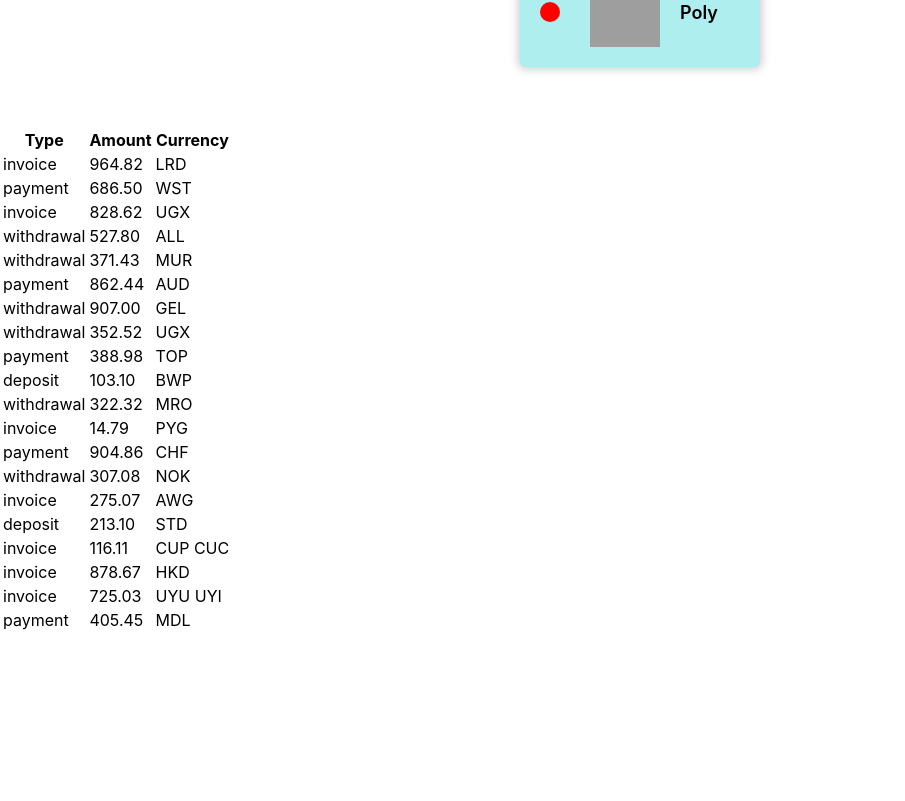
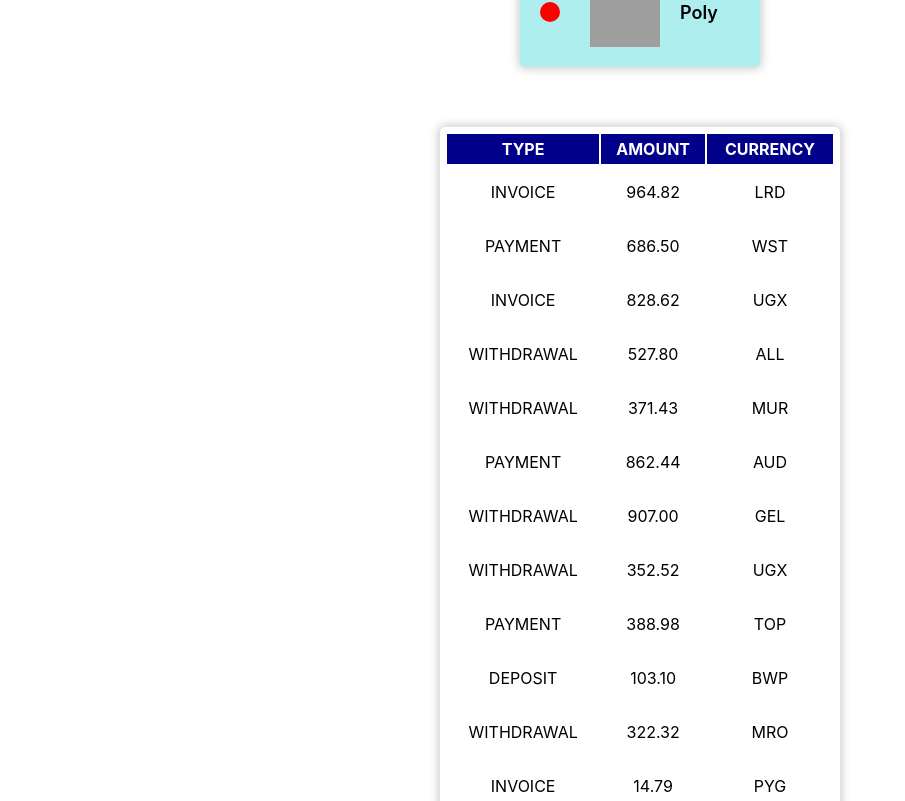
Before and after one commit to piotrekzd/goit-react-hw-01-components, a React (Create React App) app: page / in a window 1280 px wide. Shown: the part 1859-2660 px from the top of the page, without its empty margins (0-905 px from the left). Before the commit the page ends 2492 px from the top, so only its background shows below. Built offline with nearby package versions, Linux system fonts and the light colour scheme; grey boxes are pictures that could not be loaded.

Commit message:
styles transactionsHistory

```diff
--- a/src/components/transactions/transactions.jsx
+++ b/src/components/transactions/transactions.jsx
@@ -1,10 +1,11 @@
 import PropTypes from 'prop-types';
+import History from './transactions.module.css';
 
 export const Transactions = ({ items }) => {
     return (
-        <table>
-            <thead>
-                <tr>
+        <table className={History.table}>
+            <thead className={History.tableHead}>
+                <tr className={History.tableRow}>
                     <th>Type</th>
                     <th>Amount</th>
                     <th>Currency</th>
@@ -13,9 +14,9 @@ export const Transactions = ({ items }) => {
             <tbody>
                 {items.map(({ id, type, amount, currency }) => (
                     <tr key={id}>
-                        <td>{type}</td>
-                        <td>{amount}</td>
-                        <td>{currency}</td>
+                        <td className={History.tableItem}>{type}</td>
+                        <td className={History.tableItem}>{amount}</td>
+                        <td className={History.tableItem}>{currency}</td>
                     </tr>
                 ))}
             </tbody>
--- a/src/components/transactions/transactions.module.css
+++ b/src/components/transactions/transactions.module.css
@@ -0,0 +1,26 @@
+.table {
+    margin: 20px auto;
+    padding: 5px;
+    width: 400px;
+    text-align: center;
+    text-transform: uppercase;
+    border-radius: 5px;
+    box-shadow: 0px 0px 10px 2px rgba(0, 0, 0, 0.2);
+        -webkit-box-shadow: 0px 0px 10px 2px rgba(0, 0, 0, 0.2);
+        -moz-box-shadow: 0px 0px 10px 2px rgba(0, 0, 0, 0.2);
+}
+
+.tableHead {
+    height: 30px;
+    background-color: darkblue;
+    color: white;
+}
+
+.tableRow {
+    margin-top: 10px;
+    margin-bottom: 10px;
+}
+
+.tableItem {
+    height: 50px;
+}
```
